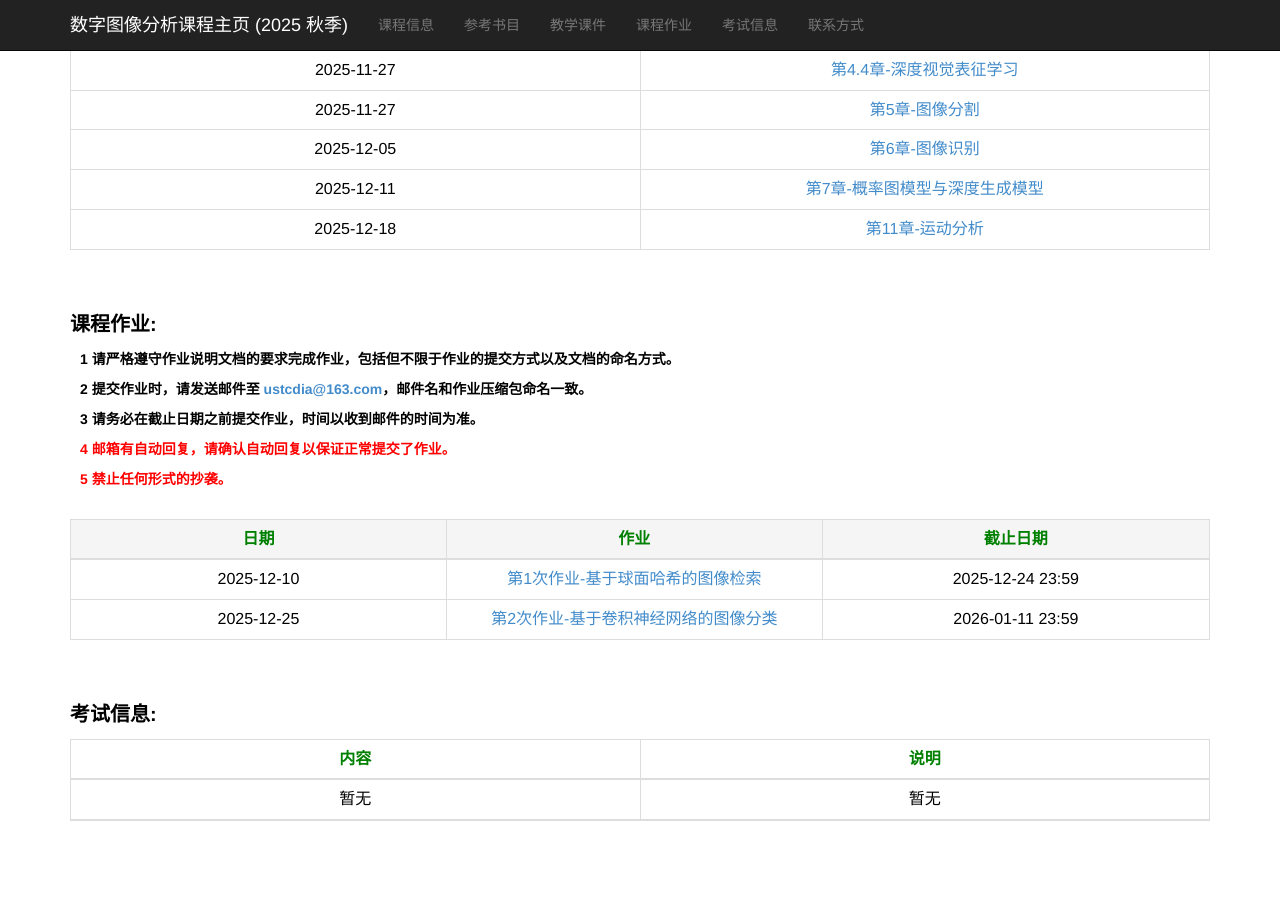
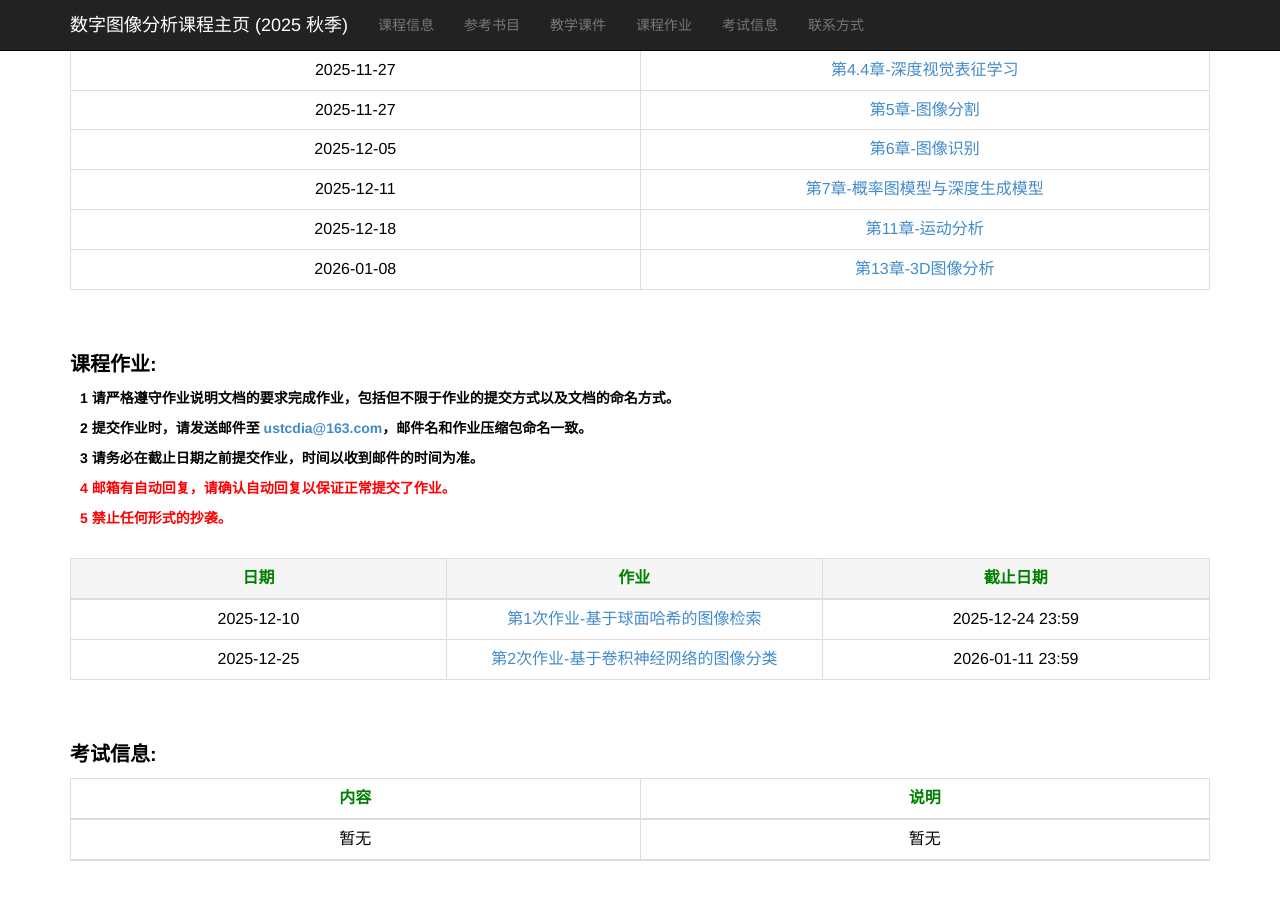
Before and after one commit to ustc-dia/ustc-dia.github.io, a Jekyll site: the page index.html, which Jekyll copies as it is, in a window 1280 px wide and 900 px high, scrolled down 1079 px. Built offline with Jekyll 4.4.1, drawn with Linux system fonts in a browser that asks for light colours.

Commit message:
[feat] update slides

```diff
--- a/index.html
+++ b/index.html
@@ -218,6 +218,10 @@
                 <tr>
                     <td>2025-12-18</td>
                     <td><a href="./slides_2025_autumn/DIA课件-第11章.pdf" target="_blank">第11章-运动分析</a></td>
+                </tr>
+                <tr>
+                    <td>2026-01-08</td>
+                    <td><a href="./slides_2025_autumn/DIA课件-第13章.pdf" target="_blank">第13章-3D图像分析</a></td>
                 </tr>
 
                 <!-- <tr>
```
Also changed, not shown: 1 other file.
